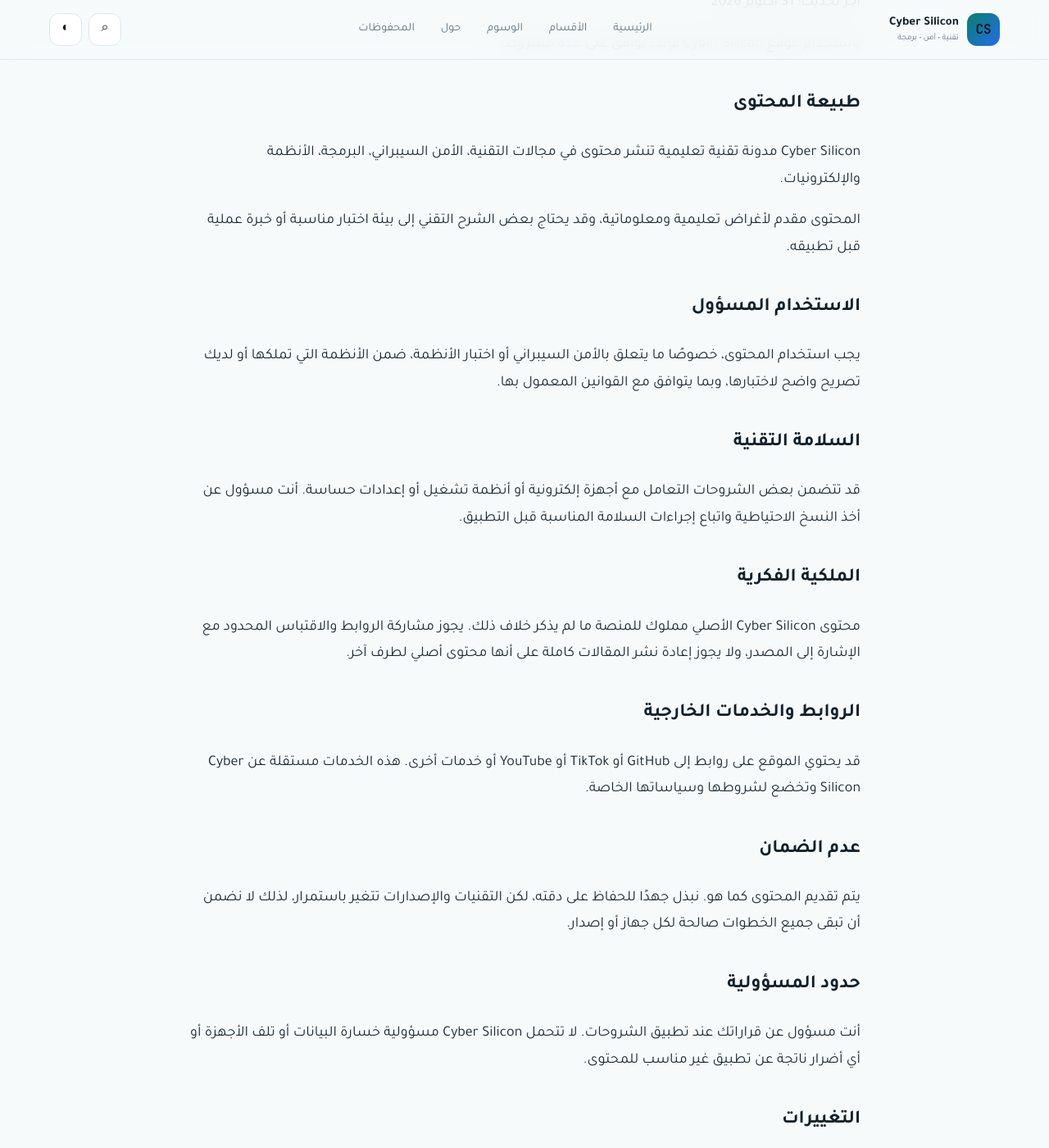
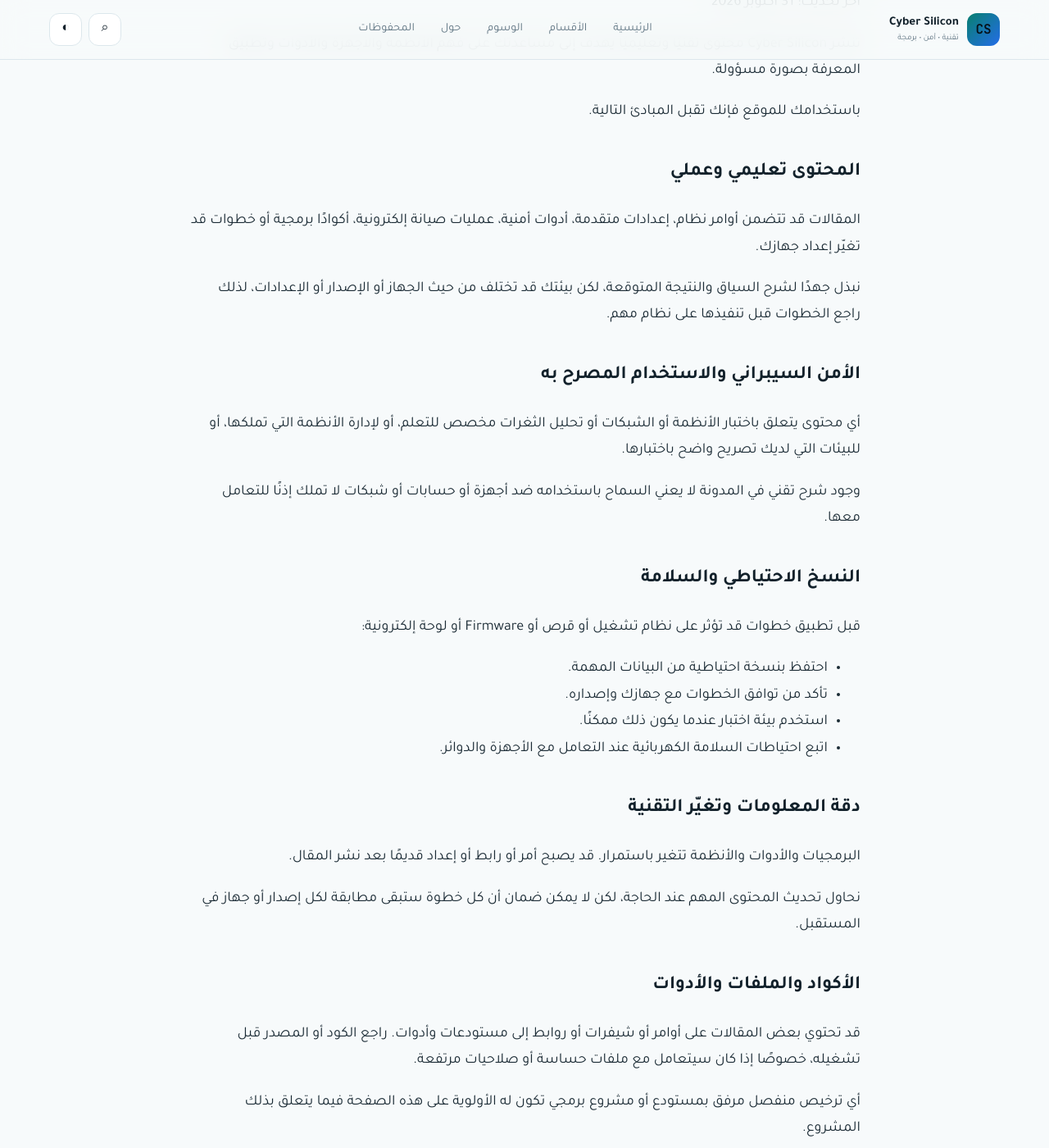
Before and after one commit to cyber-silicon/cyber-silicon.github.io, a Jekyll site: the page built from _pages/terms.md, in a window 1280 px wide and 1400 px high, scrolled down 313 px. Shown: the whole window at 82% size. Built offline with Jekyll 4.4.1, drawn with Linux system fonts in a browser that asks for light colours; some of the changed text lies outside the part shown.

Commit message:
content: rewrite terms.md

```diff
--- a/_pages/terms.md
+++ b/_pages/terms.md
@@ -1,48 +1,71 @@
 ---
 layout: page
 title: شروط الاستخدام
-description: شروط استخدام محتوى وموقع Cyber Silicon.
+description: قواعد استخدام محتوى Cyber Silicon التقني والتعليمي.
 permalink: /terms/
 ---
 
 آخر تحديث: 31 أكتوبر 2026
 
-باستخدام موقع Cyber Silicon فإنك توافق على هذه الشروط.
+تنشر Cyber Silicon محتوى تقنيًا وتعليميًا يهدف إلى مساعدتك على فهم الأنظمة والأجهزة والأدوات وتطبيق المعرفة بصورة مسؤولة.
 
-### طبيعة المحتوى
+باستخدامك للموقع فإنك تقبل المبادئ التالية.
 
-Cyber Silicon مدونة تقنية تعليمية تنشر محتوى في مجالات التقنية، الأمن السيبراني، البرمجة، الأنظمة والإلكترونيات.
+### المحتوى تعليمي وعملي
 
-المحتوى مقدم لأغراض تعليمية ومعلوماتية، وقد يحتاج بعض الشرح التقني إلى بيئة اختبار مناسبة أو خبرة عملية قبل تطبيقه.
+المقالات قد تتضمن أوامر نظام، إعدادات متقدمة، أدوات أمنية، عمليات صيانة إلكترونية، أكوادًا برمجية أو خطوات قد تغيّر إعداد جهازك.
 
-### الاستخدام المسؤول
+نبذل جهدًا لشرح السياق والنتيجة المتوقعة، لكن بيئتك قد تختلف من حيث الجهاز أو الإصدار أو الإعدادات، لذلك راجع الخطوات قبل تنفيذها على نظام مهم.
 
-يجب استخدام المحتوى، خصوصًا ما يتعلق بالأمن السيبراني أو اختبار الأنظمة، ضمن الأنظمة التي تملكها أو لديك تصريح واضح لاختبارها، وبما يتوافق مع القوانين المعمول بها.
+### الأمن السيبراني والاستخدام المصرح به
 
-### السلامة التقنية
+أي محتوى يتعلق باختبار الأنظمة أو الشبكات أو تحليل الثغرات مخصص للتعلم، أو لإدارة الأنظمة التي تملكها، أو للبيئات التي لديك تصريح واضح باختبارها.
 
-قد تتضمن بعض الشروحات التعامل مع أجهزة إلكترونية أو أنظمة تشغيل أو إعدادات حساسة. أنت مسؤول عن أخذ النسخ الاحتياطية واتباع إجراءات السلامة المناسبة قبل التطبيق.
+وجود شرح تقني في المدونة لا يعني السماح باستخدامه ضد أجهزة أو حسابات أو شبكات لا تملك إذنًا للتعامل معها.
 
-### الملكية الفكرية
+### النسخ الاحتياطي والسلامة
 
-محتوى Cyber Silicon الأصلي مملوك للمنصة ما لم يذكر خلاف ذلك. يجوز مشاركة الروابط والاقتباس المحدود مع الإشارة إلى المصدر، ولا يجوز إعادة نشر المقالات كاملة على أنها محتوى أصلي لطرف آخر.
+قبل تطبيق خطوات قد تؤثر على نظام تشغيل أو قرص أو Firmware أو لوحة إلكترونية:
 
-### الروابط والخدمات الخارجية
+- احتفظ بنسخة احتياطية من البيانات المهمة.
+- تأكد من توافق الخطوات مع جهازك وإصداره.
+- استخدم بيئة اختبار عندما يكون ذلك ممكنًا.
+- اتبع احتياطات السلامة الكهربائية عند التعامل مع الأجهزة والدوائر.
 
-قد يحتوي الموقع على روابط إلى GitHub أو TikTok أو YouTube أو خدمات أخرى. هذه الخدمات مستقلة عن Cyber Silicon وتخضع لشروطها وسياساتها الخاصة.
+### دقة المعلومات وتغيّر التقنية
 
-### عدم الضمان
+البرمجيات والأدوات والأنظمة تتغير باستمرار. قد يصبح أمر أو رابط أو إعداد قديمًا بعد نشر المقال.
 
-يتم تقديم المحتوى كما هو. نبذل جهدًا للحفاظ على دقته، لكن التقنيات والإصدارات تتغير باستمرار، لذلك لا نضمن أن تبقى جميع الخطوات صالحة لكل جهاز أو إصدار.
+نحاول تحديث المحتوى المهم عند الحاجة، لكن لا يمكن ضمان أن كل خطوة ستبقى مطابقة لكل إصدار أو جهاز في المستقبل.
 
-### حدود المسؤولية
+### الأكواد والملفات والأدوات
 
-أنت مسؤول عن قراراتك عند تطبيق الشروحات. لا تتحمل Cyber Silicon مسؤولية خسارة البيانات أو تلف الأجهزة أو أي أضرار ناتجة عن تطبيق غير مناسب للمحتوى.
+قد تحتوي بعض المقالات على أوامر أو شيفرات أو روابط إلى مستودعات وأدوات. راجع الكود أو المصدر قبل تشغيله، خصوصًا إذا كان سيتعامل مع ملفات حساسة أو صلاحيات مرتفعة.
 
-### التغييرات
+أي ترخيص منفصل مرفق بمستودع أو مشروع برمجي تكون له الأولوية على هذه الصفحة فيما يتعلق بذلك المشروع.
 
-يجوز تحديث هذه الشروط عند تطوير الموقع أو إضافة وظائف جديدة. استمرار استخدام الموقع بعد التحديث يعني قبول النسخة المحدثة.
+### حقوق المحتوى
+
+المقالات والنصوص والصور الأصلية المنشورة في Cyber Silicon تعود لأصحابها في المدونة ما لم يذكر خلاف ذلك.
+
+يمكنك مشاركة روابط المقالات والاقتباس منها بصورة معقولة مع ذكر المصدر. لا يجوز نسخ مقال كامل أو إعادة نشره ونسبه إلى نفسك أو إلى جهة أخرى دون إذن.
+
+### المصادر والعلامات التجارية
+
+قد نذكر أسماء أدوات أو شركات أو أنظمة ومنتجات لأغراض الشرح والتوثيق. العلامات التجارية تعود لأصحابها، وذكرها لا يعني وجود شراكة أو اعتماد رسمي ما لم يتم التصريح بذلك بوضوح.
+
+### الروابط الخارجية
+
+Cyber Silicon ليست مسؤولة عن محتوى أو توفر أو ممارسات المواقع الخارجية التي يتم الربط إليها من المقالات.
+
+### المسؤولية
+
+أنت المسؤول عن القرار النهائي بتطبيق أي خطوة على أجهزتك أو أنظمتك. استخدم المعلومات بما يتناسب مع خبرتك وبيئة العمل لديك.
+
+### تحديث الشروط
+
+قد تتغير هذه الشروط عند إضافة وظائف أو أنواع محتوى جديدة. سيظهر تاريخ آخر تحديث أعلى الصفحة.
 
 ### التواصل
 
-للاستفسارات المتعلقة بالموقع أو المحتوى يمكنك استخدام معلومات التواصل الموجودة في صفحة [حول Cyber Silicon](/about/).
+للاستفسارات المتعلقة بالمحتوى أو الحقوق أو الاستخدام يمكنك الرجوع إلى صفحة [حول Cyber Silicon](/about/).
```
